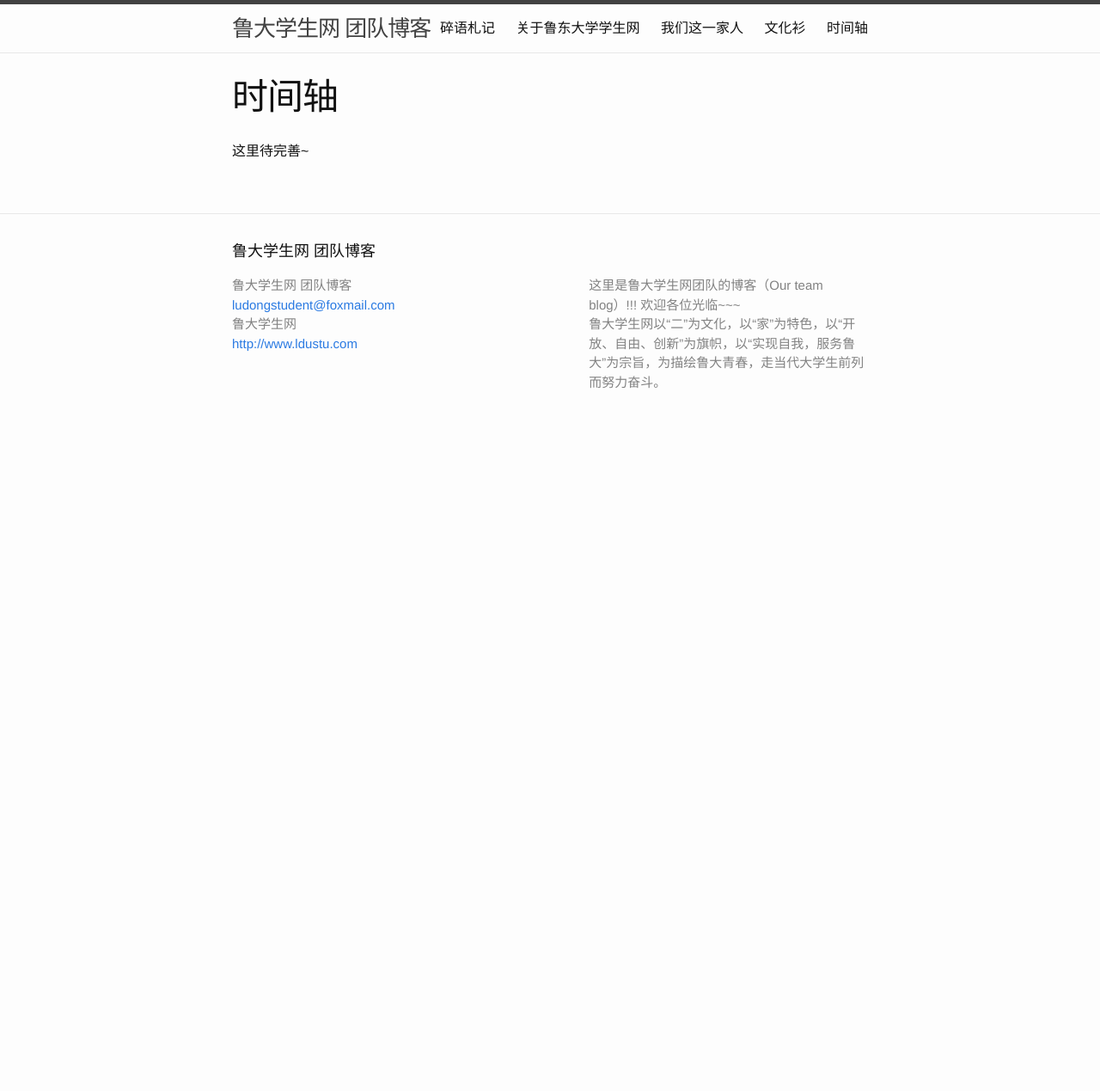
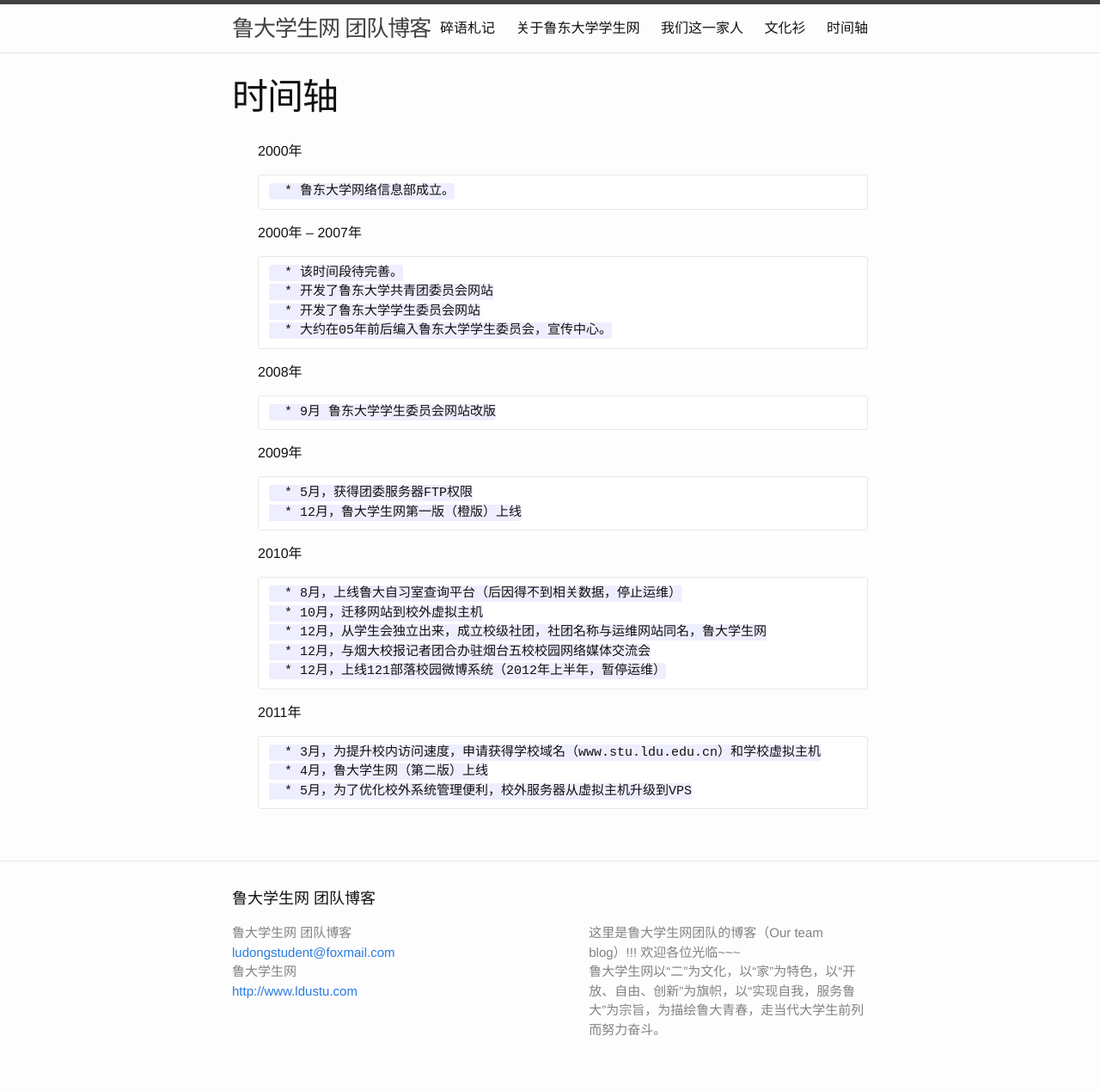
Before and after one commit to ldsn/sailboat, a Jekyll site: the page built from pages/time-line/index.markdown, in a window 1280 px wide. Shown: the whole page at 86% size. Built offline with Jekyll 4.4.1, drawn with Linux system fonts in a browser that asks for light colours; comment, search, counter and statistics services are not loaded; before the commit the page ends 900 px from its top, so only the background shows below that.

Commit message:
time line

```diff
--- a/pages/time-line/index.markdown
+++ b/pages/time-line/index.markdown
@@ -9,4 +9,36 @@ permalink: /time-line/
 wordpress_id: 83
 ---
 
-这里待完善~
+* 2000年
+
+        * 鲁东大学网络信息部成立。
+
+* 2000年 -- 2007年
+
+        * 该时间段待完善。
+        * 开发了鲁东大学共青团委员会网站
+        * 开发了鲁东大学学生委员会网站
+        * 大约在05年前后编入鲁东大学学生委员会，宣传中心。
+
+* 2008年
+
+        * 9月 鲁东大学学生委员会网站改版
+
+* 2009年
+
+        * 5月，获得团委服务器FTP权限
+        * 12月，鲁大学生网第一版（橙版）上线
+
+* 2010年
+
+        * 8月，上线鲁大自习室查询平台（后因得不到相关数据，停止运维）
+        * 10月，迁移网站到校外虚拟主机
+        * 12月，从学生会独立出来，成立校级社团，社团名称与运维网站同名，鲁大学生网
+        * 12月，与烟大校报记者团合办驻烟台五校校园网络媒体交流会
+        * 12月，上线121部落校园微博系统（2012年上半年，暂停运维）
+
+* 2011年
+
+        * 3月，为提升校内访问速度，申请获得学校域名（www.stu.ldu.edu.cn）和学校虚拟主机
+        * 4月，鲁大学生网（第二版）上线
+        * 5月，为了优化校外系统管理便利，校外服务器从虚拟主机升级到VPS
```
Also changed, not shown: 1 other file.
